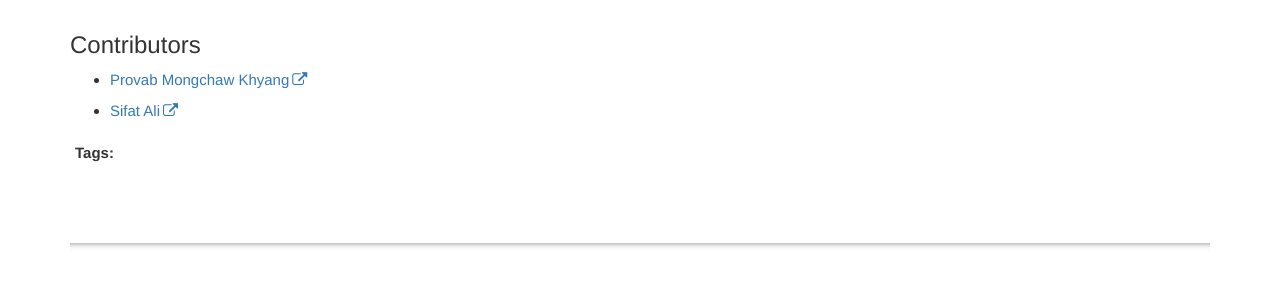
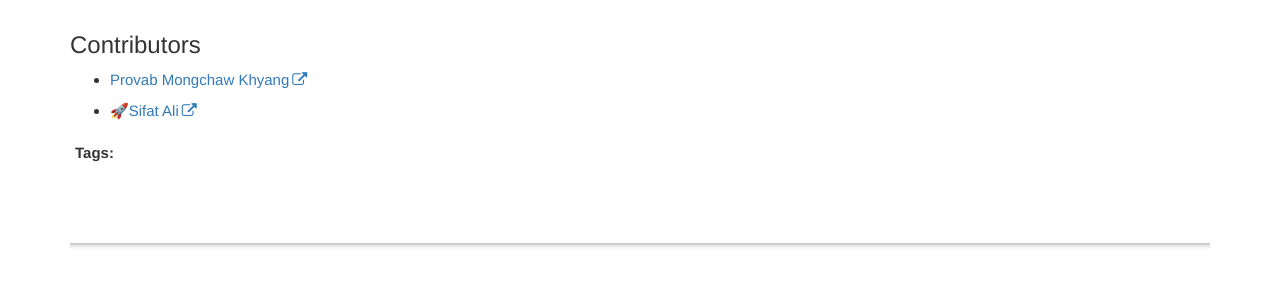
Before and after one commit to UIU-Developers-Hub/UIUDH.github.io, a Jekyll site: the page built from contributorsList.md, in a window 1280 px wide. Shown: the part 391-683 px from the top of the page. Built offline with Jekyll 4.4.1, drawn with Linux system fonts in a browser that asks for light colours; comment, search, counter and statistics services are not loaded.

```diff
--- a/contributorsList.md
+++ b/contributorsList.md
@@ -18,5 +18,5 @@ Below are the members who have contributed to UIU Developers Hub Documentation.
 ## Contributors
 
 * [Provab Mongchaw Khyang](https://github.com/notMONGCHAW)
-* [Sifat Ali](https://github.com/SifatAli008)
+* 🚀[Sifat Ali](https://github.com/SifatAli008)
 <!-- Add your name below this line -->
```
